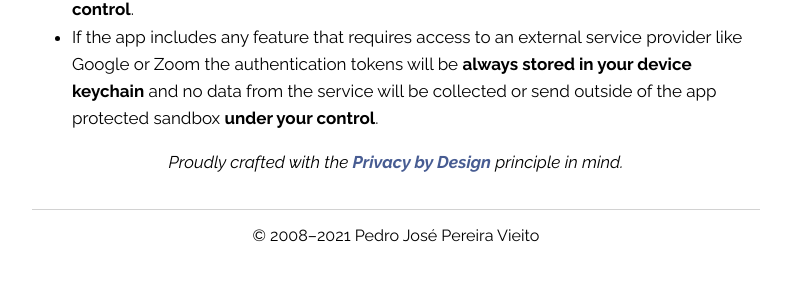
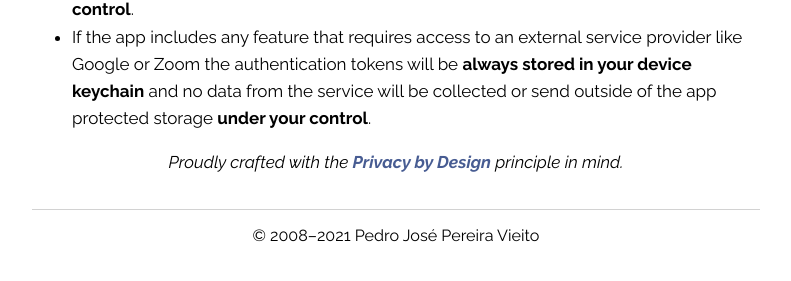
Before and after one commit to pvieito/Blog, a Jekyll site: the page built from app-privacy.md, in a window 1280 px wide. Shown: the part 541-822 px from the top of the page, without its empty margins (244-1035 px from the left). Built offline with Jekyll 4.4.1, drawn with Linux system fonts in a browser that asks for light colours.

Commit message:
[Blog] Updated App Privacy

```diff
--- a/app-privacy.md
+++ b/app-privacy.md
@@ -8,6 +8,6 @@ This app privacy policy is very simple: **your data is yours**.
 - If the app includes any **sync support**, it will use the system sync service that is **under your control**.
 - If the app stores any **health data**, it will do it on-device within the system health service **under your control**.
 - If the app uses any **complex processing** technique, the app will do it on-device or through a system service so the processed and resulting data will be always **under your control**.
-- If the app includes any feature that requires access to an external service provider like Google or Zoom the authentication tokens will be **always stored in your device keychain** and no data from the service will be collected or send outside of the app protected sandbox **under your control**.
+- If the app includes any feature that requires access to an external service provider like Google or Zoom the authentication tokens will be **always stored in your device keychain** and no data from the service will be collected or send outside of the app protected storage **under your control**.
 
 <center><i>Proudly crafted with the <b><a href="https://en.wikipedia.org/wiki/Privacy_by_design">Privacy by Design</a></b> principle in mind.</i></center>
```
